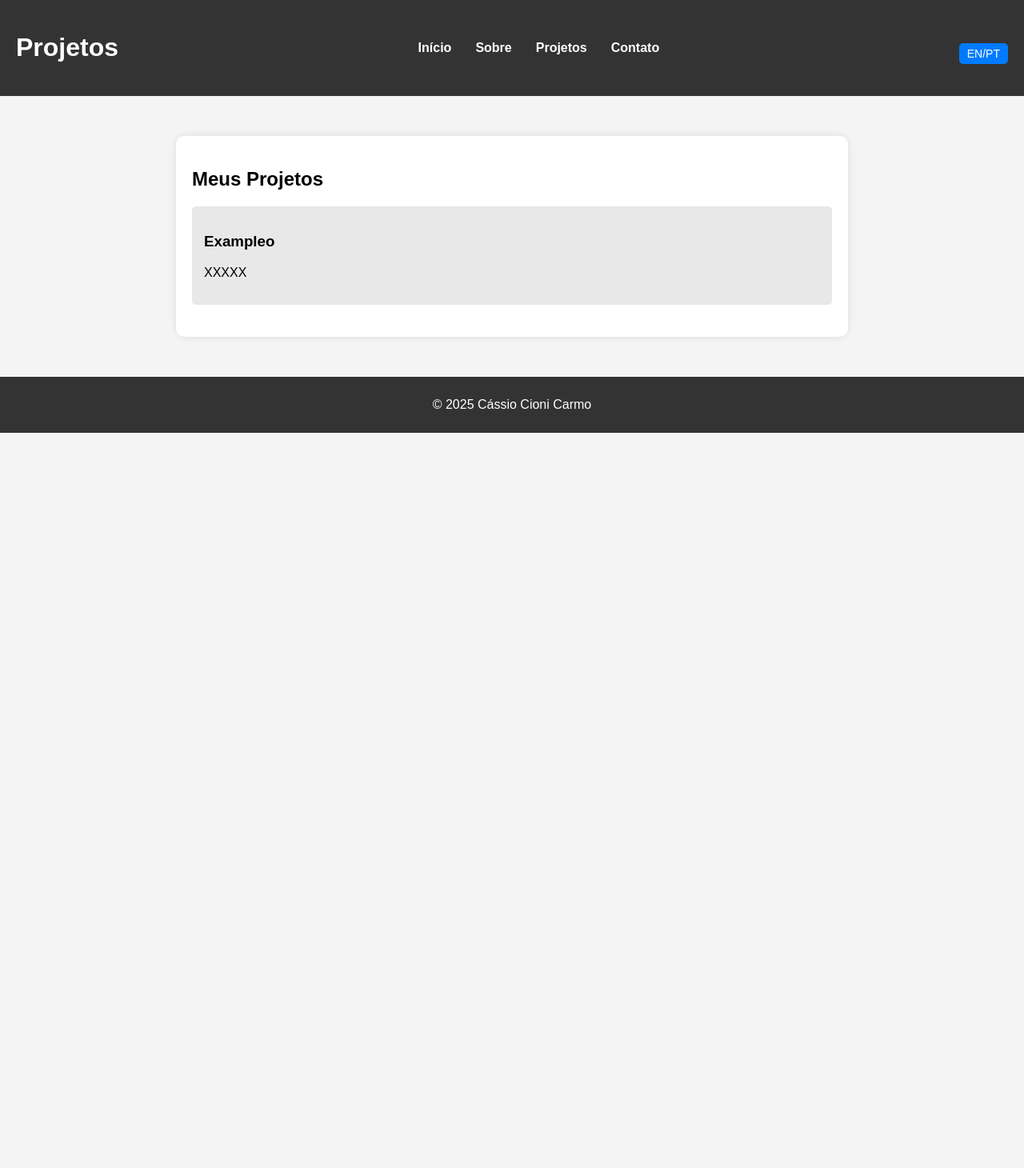
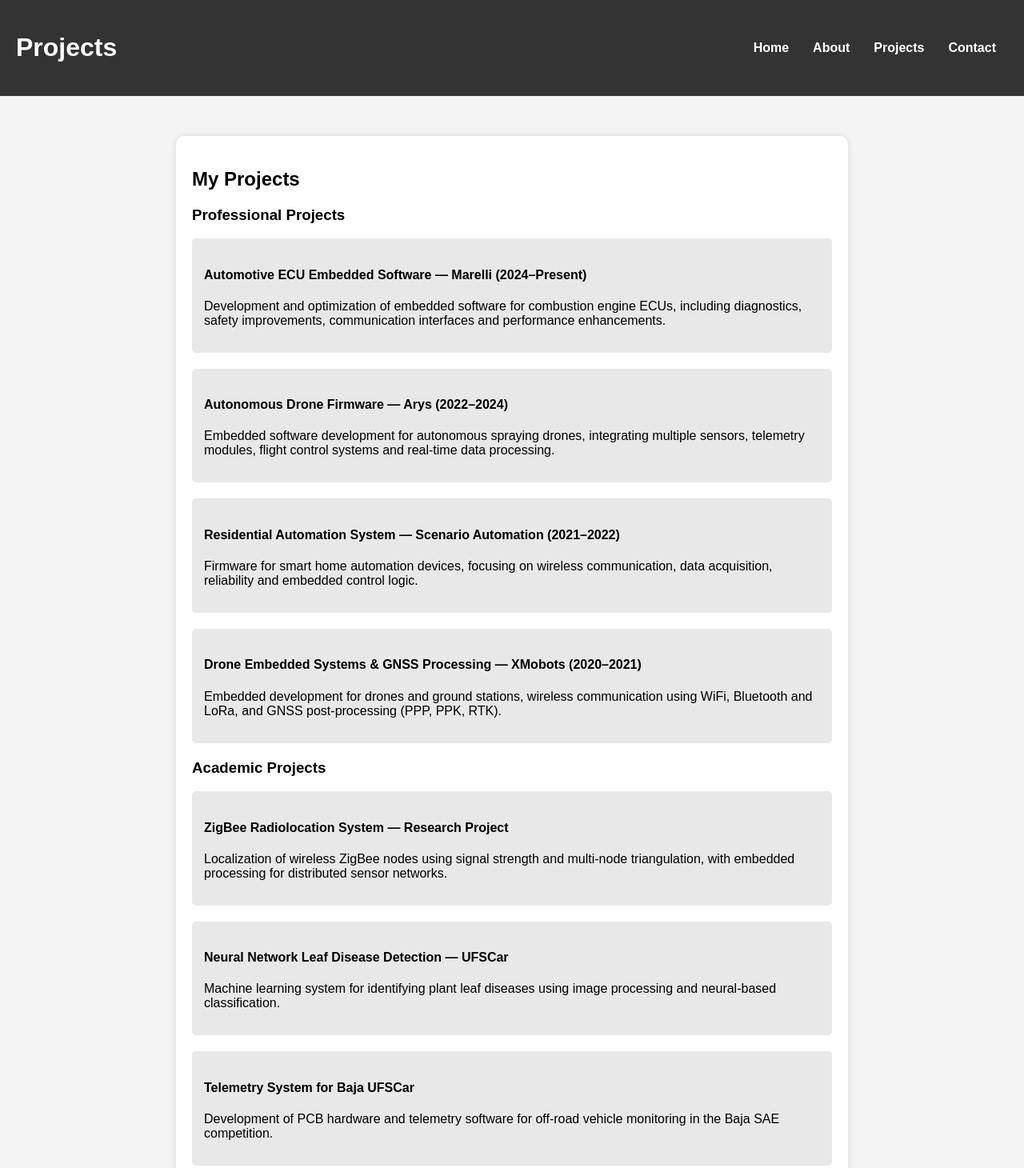
Before and after one commit to cassioccarmo/cassioccarmo.github.io, a plain HTML site: page projects.html in a window 1280 px wide. Shown: the top 1460 px of the page at 80% size. Before the commit the page ends 800 px from the top, so only its background shows below. Drawn offline with Linux system fonts and the light colour scheme.

Commit message:
feat: Update website content and structure for improved clarity and professionalism

```diff
--- a/projects.html
+++ b/projects.html
@@ -1,34 +1,90 @@
 <!DOCTYPE html>
-<html lang="pt-BR">
+<html lang="en">
 <head>
     <meta charset="UTF-8">
     <meta name="viewport" content="width=device-width, initial-scale=1.0">
-    <title data-lang="pt" data-en="Projects" data-pt="Projetos"></title>
-    <!-- Link para o arquivo CSS externo -->
+    <title>Projects</title>
     <link rel="stylesheet" href="styles/style.css">
-    <!-- Link para o arquivo JavaScript externo -->
     <script src="scripts/script.js" defer></script>
 </head>
+
 <body>
+
     <header>
-        <h1 data-lang="pt" data-en="Projects" data-pt="Projetos"></h1>
+        <h1>Projects</h1>
         <nav>
             <ul>
-                <li><a href="index.html" data-lang="pt" data-en="Home" data-pt="Início"></a></li>
-                <li><a href="about.html" data-lang="pt" data-en="About" data-pt="Sobre"></a></li>
-                <li><a href="projects.html" data-lang="pt" data-en="Projects" data-pt="Projetos"></a></li>
-                <li><a href="contact.html" data-lang="pt" data-en="Contact" data-pt="Contato"></a></li>
+                <li><a href="index.html">Home</a></li>
+                <li><a href="about.html">About</a></li>
+                <li><a href="projects.html">Projects</a></li>
+                <li><a href="contact.html">Contact</a></li>
             </ul>
         </nav>
-        <button class="lang-btn" onclick="toggleLanguage()">EN/PT</button>
     </header>
 
     <div class="container">
-        <h2 data-lang="pt" data-en="My Projects" data-pt="Meus Projetos"></h2>
+        <h2>My Projects</h2>
+
+        <!-- Professional Projects -->
+        <h3>Professional Projects</h3>
 
         <div class="project">
-            <h3 data-lang="pt" data-en="Exemple" data-pt="Exampleo"></h3>
-            <p data-lang="pt" data-en="XXXXX" data-pt="XXXXX"></p>
+            <h4>Automotive ECU Embedded Software — Marelli (2024–Present)</h4>
+            <p>
+                Development and optimization of embedded software for combustion engine ECUs,
+                including diagnostics, safety improvements, communication interfaces and performance enhancements.
+            </p>
+        </div>
+
+        <div class="project">
+            <h4>Autonomous Drone Firmware — Arys (2022–2024)</h4>
+            <p>
+                Embedded software development for autonomous spraying drones, integrating multiple sensors,
+                telemetry modules, flight control systems and real-time data processing.
+            </p>
+        </div>
+
+        <div class="project">
+            <h4>Residential Automation System — Scenario Automation (2021–2022)</h4>
+            <p>
+                Firmware for smart home automation devices, focusing on wireless communication,
+                data acquisition, reliability and embedded control logic.
+            </p>
+        </div>
+
+        <div class="project">
+            <h4>Drone Embedded Systems & GNSS Processing — XMobots (2020–2021)</h4>
+            <p>
+                Embedded development for drones and ground stations, wireless communication using WiFi,
+                Bluetooth and LoRa, and GNSS post-processing (PPP, PPK, RTK).
+            </p>
+        </div>
+
+        <!-- Academic Projects -->
+        <h3>Academic Projects</h3>
+
+        <div class="project">
+            <h4>ZigBee Radiolocation System — Research Project</h4>
+            <p>
+                Localization of wireless ZigBee nodes using signal strength and multi-node triangulation,
+                with embedded processing for distributed sensor networks.
+            </p>
+        </div>
+
+        <div class="project">
+            <h4>Neural Network Leaf Disease Detection — UFSCar</h4>
+            <p>
+                Machine learning system for identifying plant leaf diseases using image processing
+                and neural-based classification.
+            </p>
+        </div>
+
+        <div class="project">
+            <h4>Telemetry System for Baja UFSCar</h4>
+            <p>
+                Development of PCB hardware and telemetry software for off-road vehicle monitoring
+                in the Baja SAE competition.
+            </p>
         </div>
 
     </div>
@@ -36,5 +92,6 @@
     <footer>
         <p>© 2025 Cássio Cioni Carmo</p>
     </footer>
+
 </body>
 </html>
```
Also changed, not shown: about.html (+36 -15 lines), contact.html (+26 -13 lines), index.html (+26 -19 lines).
